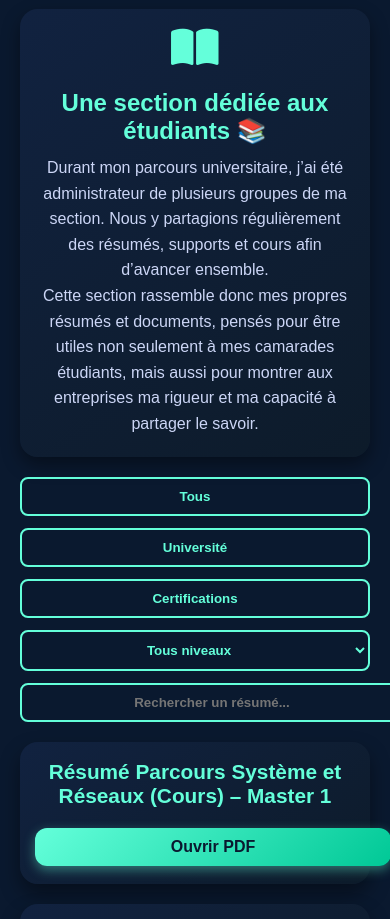
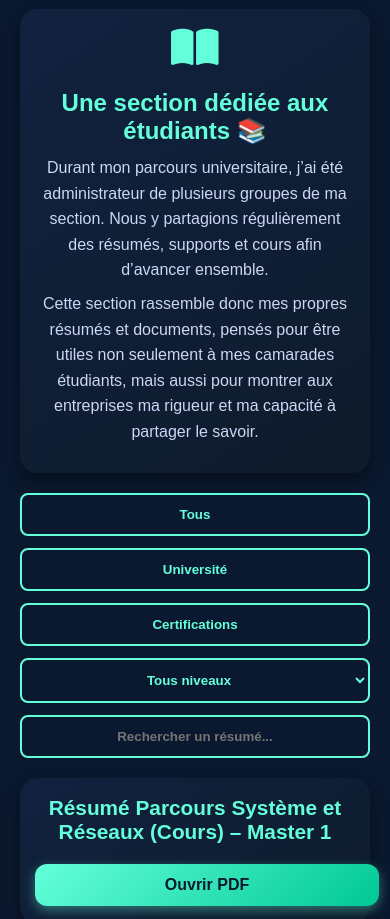
Before and after one commit to samy530/mon_portfolio, a plain HTML site: page pages/resumes.html in a window 390 px wide. Shown: the part 65-984 px from the top of the page. Drawn offline with Linux system fonts and the light colour scheme.

Commit message:
Update resumes.css

```diff
--- a/style/resumes.css
+++ b/style/resumes.css
@@ -29,7 +29,7 @@ body {
 }
 
 .intro-text p {
-  margin: 0;
+  margin: 0 0 8px;
   line-height: 1.6;
   color: #ccd6f6;
 }
@@ -59,6 +59,8 @@ body {
   font-weight: bold;
   cursor: pointer;
   transition: 0.3s ease;
+  min-width: 80px;
+  box-sizing: border-box;
 }
 
 .filtres button:hover,
@@ -121,6 +123,7 @@ body {
   box-shadow: 0 6px 15px rgba(100,255,218,0.6);
   transform: translateY(-3px);
 }
+
 @media (max-width: 900px) {
   .grille {
     grid-template-columns: repeat(2, 1fr);
@@ -151,6 +154,7 @@ body {
   .filtres input {
     width: 100%;
     text-align: center;
+    padding: 12px;
   }
 
   .grille {
@@ -171,5 +175,6 @@ body {
   .resume-actions .btn {
     width: 100%;
     text-align: center;
+    padding: 12px;
   }
 }
```
